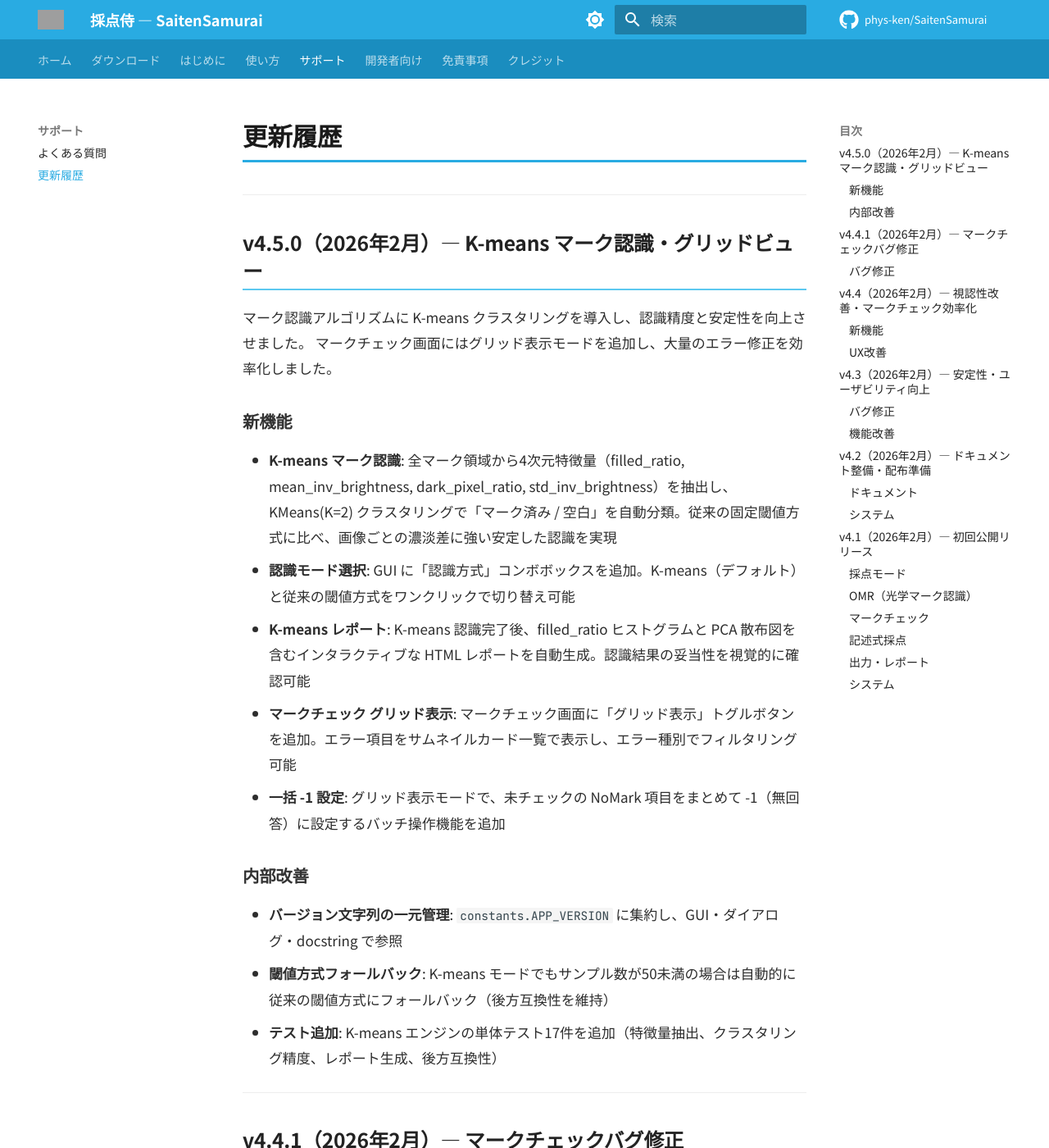
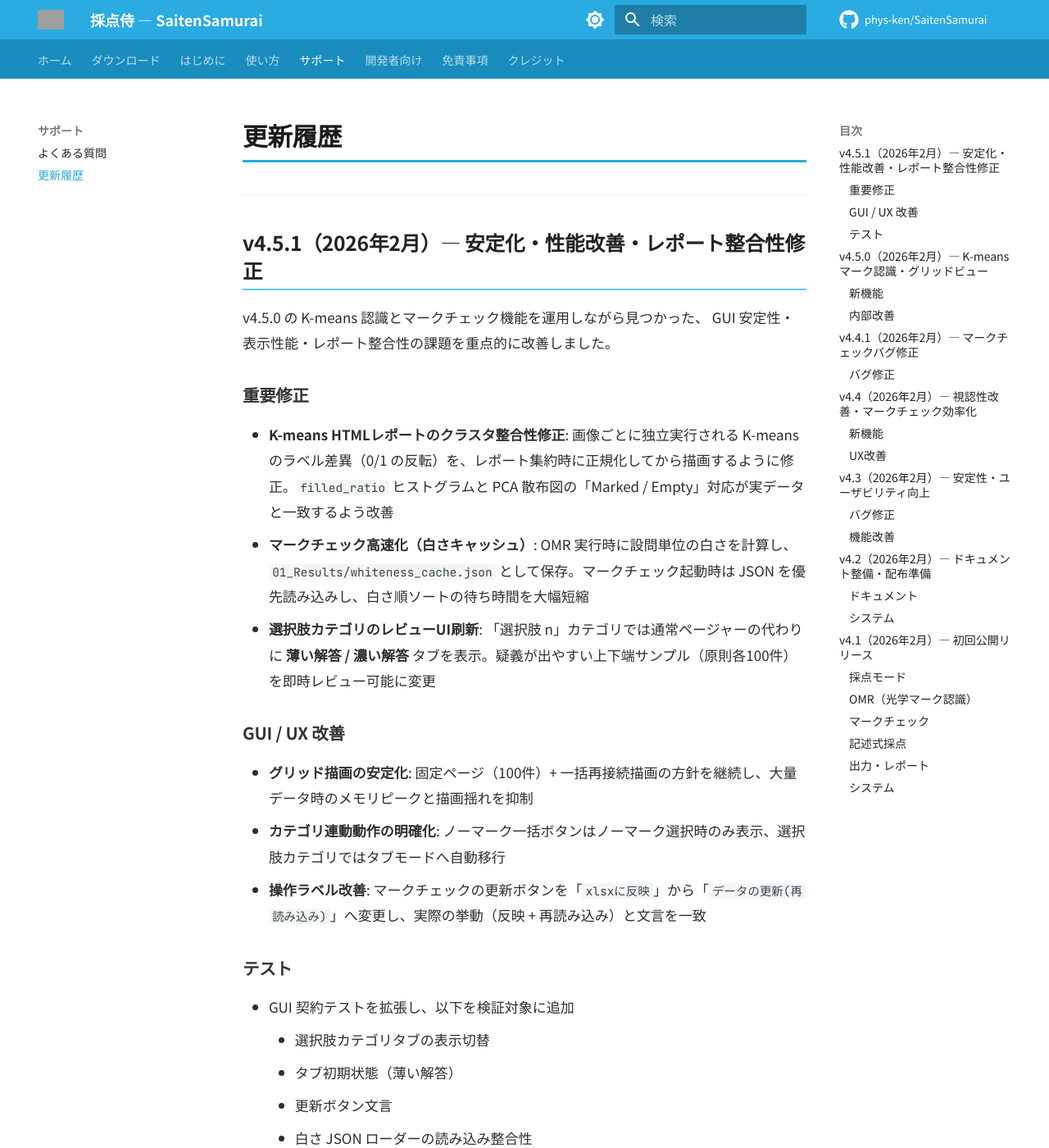
Before and after one commit to phys-ken/SaitenSamurai, an MkDocs documentation site: the page built from docs/changelog.md, in a window 1280 px wide and 1400 px high. Shown: the whole window at 82% size. Built offline with MkDocs 1.6.1 and Material for MkDocs 9.7.7, drawn with Linux system fonts in a browser that asks for light colours; comment, search, counter and statistics services are not loaded; some of the changed text lies outside the part shown; grey boxes are pictures that could not be loaded.

Commit message:
docs: update v4.5.1 stability and mark-check workflow docs

````diff
--- a/docs/changelog.md
+++ b/docs/changelog.md
@@ -1,6 +1,35 @@
 # 更新履歴
 
 ---
+
+## v4.5.1（2026年2月）— 安定化・性能改善・レポート整合性修正
+
+v4.5.0 の K-means 認識とマークチェック機能を運用しながら見つかった、
+GUI 安定性・表示性能・レポート整合性の課題を重点的に改善しました。
+
+### 重要修正
+
+- **K-means HTMLレポートのクラスタ整合性修正**: 画像ごとに独立実行される K-means のラベル差異（0/1 の反転）を、レポート集約時に正規化してから描画するように修正。`filled_ratio` ヒストグラムと PCA 散布図の「Marked / Empty」対応が実データと一致するよう改善
+- **マークチェック高速化（白さキャッシュ）**: OMR 実行時に設問単位の白さを計算し、`01_Results/whiteness_cache.json` として保存。マークチェック起動時は JSON を優先読み込みし、白さ順ソートの待ち時間を大幅短縮
+- **選択肢カテゴリのレビューUI刷新**: 「選択肢 n」カテゴリでは通常ページャーの代わりに **薄い解答 / 濃い解答** タブを表示。疑義が出やすい上下端サンプル（原則各100件）を即時レビュー可能に変更
+
+### GUI / UX 改善
+
+- **グリッド描画の安定化**: 固定ページ（100件）+ 一括再接続描画の方針を継続し、大量データ時のメモリピークと描画揺れを抑制
+- **カテゴリ連動動作の明確化**: ノーマーク一括ボタンはノーマーク選択時のみ表示、選択肢カテゴリではタブモードへ自動移行
+- **操作ラベル改善**: マークチェックの更新ボタンを「`xlsxに反映`」から「`データの更新(再読み込み)`」へ変更し、実際の挙動（反映 + 再読み込み）と文言を一致
+
+### テスト
+
+- GUI 契約テストを拡張し、以下を検証対象に追加
+	- 選択肢カテゴリタブの表示切替
+	- タブ初期状態（薄い解答）
+	- 更新ボタン文言
+	- 白さ JSON ローダーの読み込み整合性
+- ローカル統合実行（2026-02）
+	- `tests/test_v45_gui_contract.py`: 全件 pass
+	- 主要 GUI/採点系の回帰テスト: pass
+	- フル実行では環境依存の Tcl/Tk 初期化失敗（`init.tcl` 不在）を 1 件確認（アプリロジック起因ではなく実行環境要因）
 
 ## v4.5.0（2026年2月）— K-means マーク認識・グリッドビュー
 
--- a/docs/development.md
+++ b/docs/development.md
@@ -137,13 +137,31 @@ flowchart LR
 
 !!! warning "並列処理制約"
     `_process_single_image()` は `ProcessPoolExecutor` で並列実行されます。
-    引数タプルのアンパック順序（7要素）を変更する場合、全ワーカーに影響するため注意してください。
+    引数タプルのアンパック順序（8要素）を変更する場合、全ワーカーに影響するため注意してください。
 
 ??? info "args タプルの構成"
     ```python
     (image_path_str, boxed_folder_str, clean_folder_str,
-     coordinates, question_groups, color_threshold, area_threshold)
+    coordinates, question_groups, color_threshold, area_threshold, omr_mode)
     ```
+
+### OMR 結果キャッシュ（v4.5.1）
+
+`process_box_drawer()` は `01_Results/` 配下に以下のキャッシュを保存します。
+
+| ファイル | 用途 |
+|---|---|
+| `marker_cache.json` | Step2 での射影変換高速化用キャッシュ |
+| `whiteness_cache.json` | マークチェック画面の白さ順ソート高速化用キャッシュ |
+
+`MarkCheckerGUI` 起動時は `whiteness_cache.json` を優先読み込みし、
+見つからない場合のみ画像から白さを再計算します。
+
+### K-means レポート集約時の注意（ラベル正規化）
+
+K-means は画像単位で独立実行されるため、クラスタID（0/1）は画像ごとに入れ替わる可能性があります。
+`generate_kmeans_report()` では集約時に「marked=1 / empty=0」へ正規化してから
+ヒストグラム・PCA散布図を作成してください。
 
 ### マークチェック正答オーバーレイ (`gui_components.py`)
 
@@ -292,6 +310,12 @@ python -m pytest tests/test_scoring_e2e.py -v --timeout=60
 # カバレッジ付き
 python -m pytest tests/ -q --timeout=60 -p no:warnings --cov=main_src --cov-report=term-missing
 ```
+
+!!! info "2026-02 ローカル統合実行結果（参考）"
+    `python -m pytest tests/ -q --timeout=60 -p no:warnings` 実行時、
+    多くの環境で全体は通過しますが、Windows の Tcl/Tk 配布状態によっては
+    `init.tcl` 不在に起因する `tkinter.TclError` が 1 件発生する場合があります。
+    これはアプリ本体の業務ロジック不具合ではなく、実行環境依存の失敗です。
 
 !!! warning "タイムアウト設定"
     `--timeout=60` を必ず付けてください。GUI テストがハングした場合にタイムアウトで失敗させます。
--- a/docs/features.md
+++ b/docs/features.md
@@ -42,6 +42,8 @@ Mark2 座標ファイルに基づき、OMR（光学マーク認識）でマー
 |---|---|
 | **コーナーマーカー検出** | 射影変換による自動傾き補正 |
 | **二値化 + 面積比率** | マーク有無を黒い面積の比率で判定 |
+| **K-means 認識（v4.5）** | 7次元特徴量（ローカル5 + コンテキスト2）で「マーク済み / 空白」を自動分類 |
+| **K-means レポート** | filled_ratio 分布 + PCA 散布図を HTML で可視化（画像間ラベル整合を正規化済み） |
 | **閾値キャリブレーション** | K-means クラスタリング + 大津の二値化法で閾値を自動最適化 |
 | **手動微調整** | 自動推定が合わない場合、GUI で閾値を手動修正 |
 
@@ -57,6 +59,9 @@ Mark2 座標ファイルに基づき、OMR（光学マーク認識）でマー
 | **未マーク検出** | どの選択肢もマークされていない答案を自動検出 |
 | **ダブルマーク検出** | 複数の選択肢がマークされた答案を自動検出 |
 | **GUI 修正** | 検出されたエラーを 1 件ずつ確認し、画面上で修正 |
+| **グリッド高速表示** | 100件固定ページング + サムネイルキャッシュで大量データでも安定表示 |
+| **白さキャッシュ連携** | OMR時に生成した `whiteness_cache.json` を読み込み、白さ順ソートを高速化 |
+| **選択肢タブレビュー** | 選択肢カテゴリで「薄い解答 / 濃い解答」タブを表示し、疑義ケースを上下端から集中的に確認 |
 | **正答枠表示** | 正答（Answer Key）の選択肢位置に赤色の点線枠を表示し、修正判断を支援 |
 
 ![マークチェック画面](images/18_mark_checker.png){ .screenshot }
````
Also changed, not shown: other parts of docs/development.md (+1 -1 lines), docs/faq.md (+20 -0 lines), docs/quickstart.md (+4 -1 lines).
